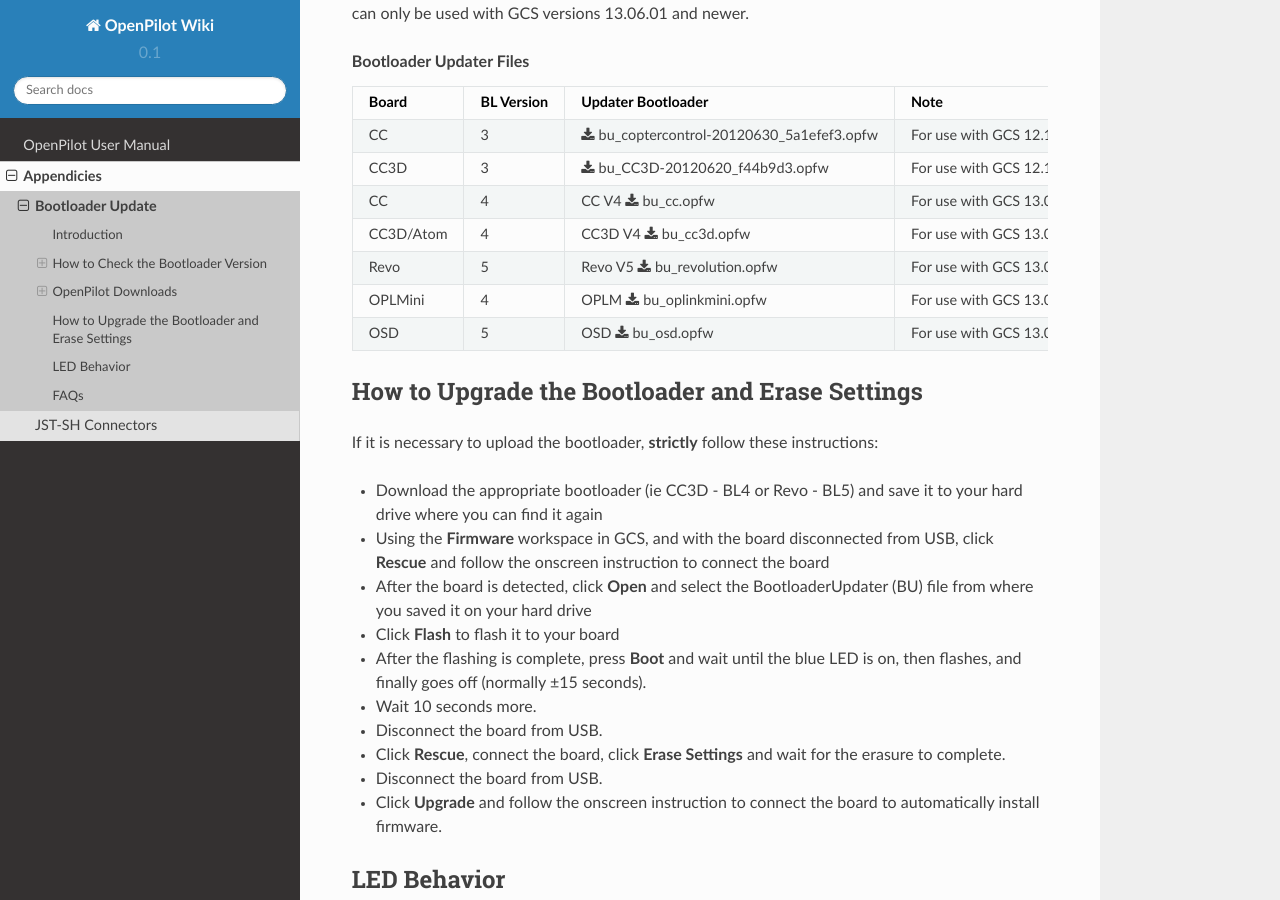
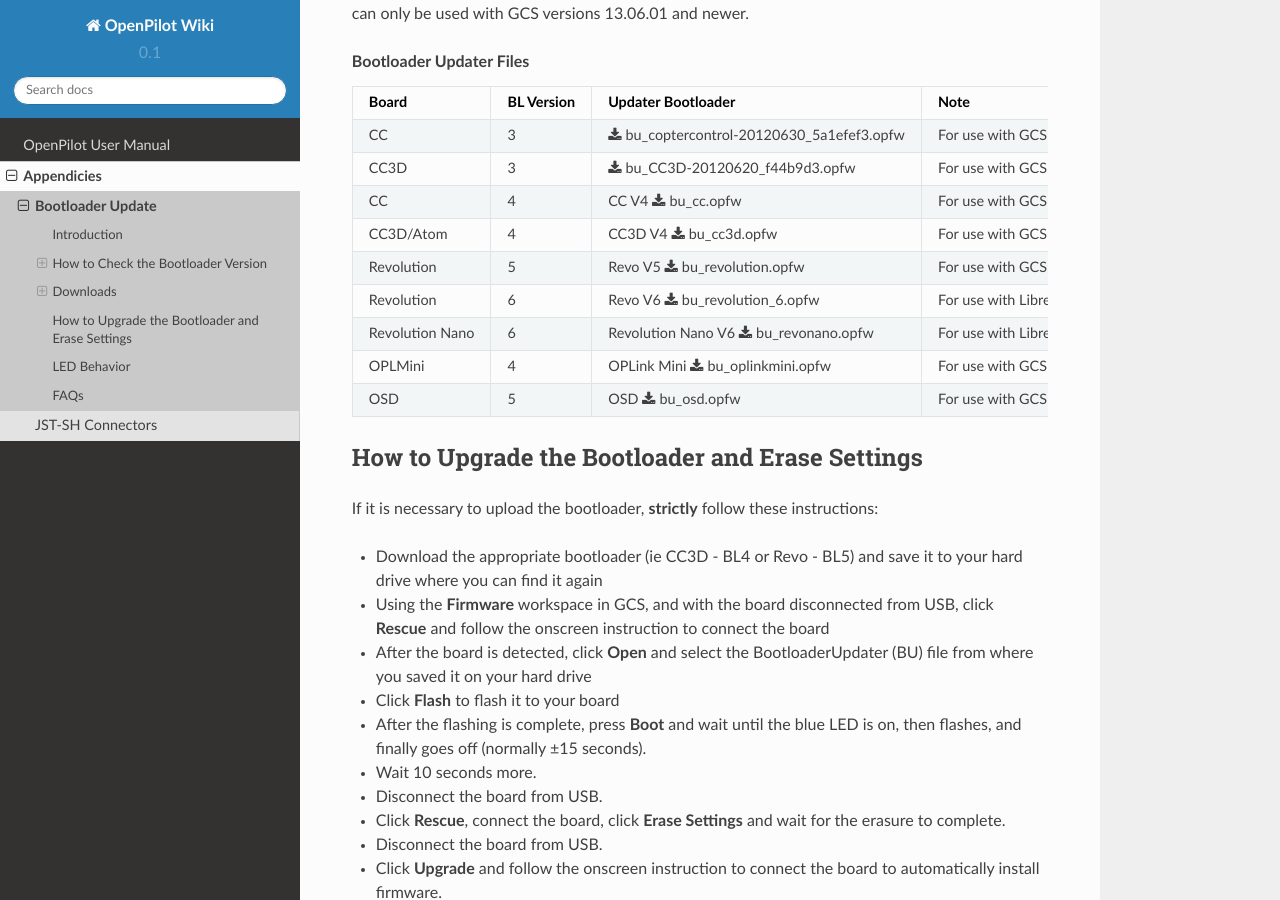
Before and after one commit to UncleRus/OPWiki, a Sphinx documentation site: the page built from source/appendices/bootloader.rst, in a window 1280 px wide and 900 px high, scrolled down 3849 px. Built offline with Sphinx 7.4.7 and the Read the Docs theme 2.0.0, drawn with Linux system fonts in a browser that asks for light colours; some of the changed text lies outside the part shown.

Commit message:
New bootloaders

```diff
--- a/source/appendices/bootloader.rst
+++ b/source/appendices/bootloader.rst
@@ -37,11 +37,11 @@
 Connect the flight controller to GCS via USB and open the Firmware page.
 On the Firmware page, click **Halt**.
 
-.. image:: /img/bootloader_halt.png
+.. image:: img/bootloader_halt.png
 
 Once the board is halted, the bootloader (BL) version of the board is shown.
 
-.. image:: /img/bootloader_halted.png
+.. image:: img/bootloader_halted.png
 
 Click **Boot** to restart the flight controller once you have noted the
 bootloader version.
@@ -52,14 +52,14 @@
 Ensure that the flight controller is **not** connected to GCS via USB.
 Click **Rescue** and connect the flight controller via USB when prompted.
 
-.. image:: /img/bootloader_rescue.png
+.. image:: img/bootloader_rescue.png
 
 When the board is connected, its bootloader (BL) version is shown.
 Click **Boot** to restart the flight controller once you have noted the
 bootloader version.
 
-OpenPilot Downloads
--------------------
+Downloads
+---------
 
 Bootloader Versions
 ^^^^^^^^^^^^^^^^^^^
@@ -99,31 +99,37 @@
 
 .. rubric:: Bootloader Updater Files
 
-+-----------+---------+------------------------------------------------------------------------------------------------------------------+---------------------+
-| Board     | BL      | Updater                                                                                                          | Note                |
-|           | Version | Bootloader                                                                                                       |                     |
-+===========+=========+==================================================================================================================+=====================+
-| CC        | 3       | :download:`bu_coptercontrol-20120630_5a1efef3.opfw </files/bootloaders/bu_coptercontrol-20120630_5a1efef3.opfw>` | For use with GCS    |
-|           |         |                                                                                                                  | 12.10.2 and lower   |
-+-----------+---------+------------------------------------------------------------------------------------------------------------------+---------------------+
-| CC3D      | 3       | :download:`bu_CC3D-20120620_f44b9d3.opfw </files/bootloaders/bu_CC3D-20120620_f44b9d3.opfw>`                     | For use with GCS    |
-|           |         |                                                                                                                  | 12.10.2 and lower   |
-+-----------+---------+------------------------------------------------------------------------------------------------------------------+---------------------+
-| CC        | 4       | CC V4                                                                                                            | For use with GCS    |
-|           |         | :download:`bu_cc.opfw </files/bootloaders/bu_cc.opfw>`                                                           | 13.06.01 and higher |
-+-----------+---------+------------------------------------------------------------------------------------------------------------------+---------------------+
-| CC3D/Atom | 4       | CC3D V4                                                                                                          | For use with GCS    |
-|           |         | :download:`bu_cc3d.opfw </files/bootloaders/bu_cc3d.opfw>`                                                       | 13.06.01 and higher |
-+-----------+---------+------------------------------------------------------------------------------------------------------------------+---------------------+
-| Revo      | 5       | Revo V5                                                                                                          | For use with GCS    |
-|           |         | :download:`bu_revolution.opfw </files/bootloaders/bu_revolution.opfw>`                                           | 13.06.01 and higher |
-+-----------+---------+------------------------------------------------------------------------------------------------------------------+---------------------+
-| OPLMini   | 4       | OPLM                                                                                                             | For use with GCS    |
-|           |         | :download:`bu_oplinkmini.opfw </files/bootloaders/bu_oplinkmini.opfw>`                                           | 13.06.01 and higher |
-+-----------+---------+------------------------------------------------------------------------------------------------------------------+---------------------+
-| OSD       | 5       | OSD                                                                                                              | For use with GCS    |
-|           |         | :download:`bu_osd.opfw </files/bootloaders/bu_osd.opfw>`                                                         | 13.06.01 and higher |
-+-----------+---------+------------------------------------------------------------------------------------------------------------------+---------------------+
++------------+---------+------------------------------------------------------------------------------------------------------------------+---------------------+
+| Board      | BL      | Updater                                                                                                          | Note                |
+|            | Version | Bootloader                                                                                                       |                     |
++============+=========+==================================================================================================================+=====================+
+| CC         | 3       | :download:`bu_coptercontrol-20120630_5a1efef3.opfw </files/bootloaders/bu_coptercontrol-20120630_5a1efef3.opfw>` | For use with GCS    |
+|            |         |                                                                                                                  | 12.10.2 and lower   |
++------------+---------+------------------------------------------------------------------------------------------------------------------+---------------------+
+| CC3D       | 3       | :download:`bu_CC3D-20120620_f44b9d3.opfw </files/bootloaders/bu_CC3D-20120620_f44b9d3.opfw>`                     | For use with GCS    |
+|            |         |                                                                                                                  | 12.10.2 and lower   |
++------------+---------+------------------------------------------------------------------------------------------------------------------+---------------------+
+| CC         | 4       | CC V4                                                                                                            | For use with GCS    |
+|            |         | :download:`bu_cc.opfw </files/bootloaders/bu_cc.opfw>`                                                           | 13.06.01 and higher |
++------------+---------+------------------------------------------------------------------------------------------------------------------+---------------------+
+| CC3D/Atom  | 4       | CC3D V4                                                                                                          | For use with GCS    |
+|            |         | :download:`bu_cc3d.opfw </files/bootloaders/bu_cc3d.opfw>`                                                       | 13.06.01 and higher |
++------------+---------+------------------------------------------------------------------------------------------------------------------+---------------------+
+| Revolution | 5       | Revo V5                                                                                                          | For use with GCS    |
+|            |         | :download:`bu_revolution.opfw </files/bootloaders/bu_revolution.opfw>`                                           | 13.06.01 and higher |
++------------+---------+------------------------------------------------------------------------------------------------------------------+---------------------+
+| Revolution | 6       | Revo V6                                                                                                          | For use with        |
+|            |         | :download:`bu_revolution_6.opfw </files/bootloaders/bu_revolution_6.opfw>`                                       | LibrePilot          |
++------------+---------+------------------------------------------------------------------------------------------------------------------+---------------------+
+| Revolution | 6       | Revolution Nano V6                                                                                               | For use with        |
+| Nano       |         | :download:`bu_revonano.opfw </files/bootloaders/bu_revonano.opfw>`                                               | LibrePilot          |
++------------+---------+------------------------------------------------------------------------------------------------------------------+---------------------+
+| OPLMini    | 4       | OPLink Mini                                                                                                      | For use with GCS    |
+|            |         | :download:`bu_oplinkmini.opfw </files/bootloaders/bu_oplinkmini.opfw>`                                           | 13.06.01 and higher |
++------------+---------+------------------------------------------------------------------------------------------------------------------+---------------------+
+| OSD        | 5       | OSD                                                                                                              | For use with GCS    |
+|            |         | :download:`bu_osd.opfw </files/bootloaders/bu_osd.opfw>`                                                         | 13.06.01 and higher |
++------------+---------+------------------------------------------------------------------------------------------------------------------+---------------------+
 
 
 How to Upgrade the Bootloader and Erase Settings
--- a/source/appendices/jst-sh.rst
+++ b/source/appendices/jst-sh.rst
@@ -1,7 +1,7 @@
 JST-SH Connectors
 =================
 
-.. image:: /img/jst-sh.jpg
+.. image:: img/jst-sh.jpg
    :width: 400
 
 Description
```
Also changed, not shown: source/appendices/img/bootloader_halt.png (renamed from source/img/bootloader_halt.png), source/appendices/img/bootloader_halted.png (renamed from source/img/bootloader_halted.png), source/appendices/img/bootloader_rescue.png (renamed from source/img/bootloader_rescue.png), source/appendices/img/jst-sh.jpg (renamed from source/img/jst-sh.jpg), 2 other files.
